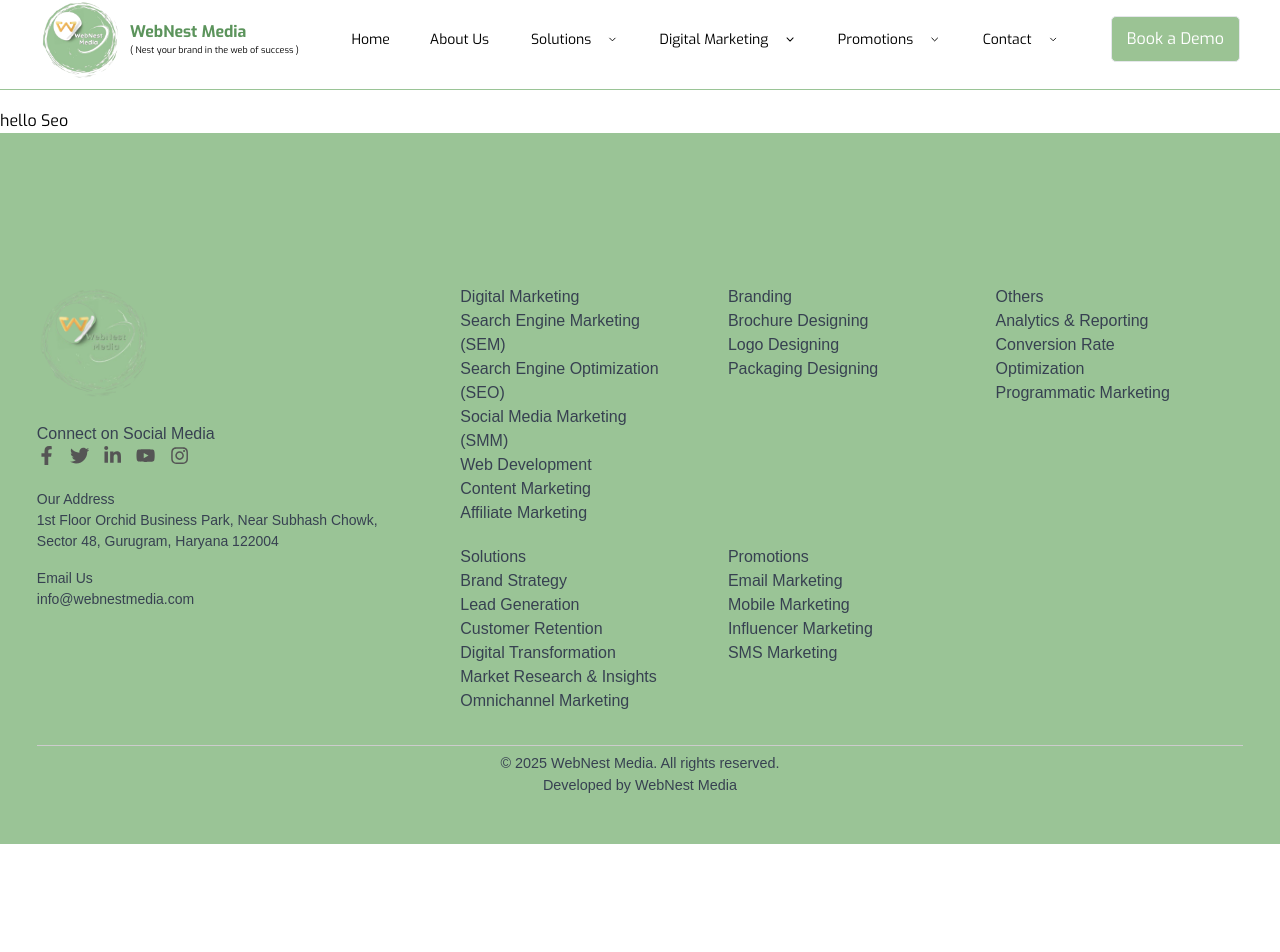
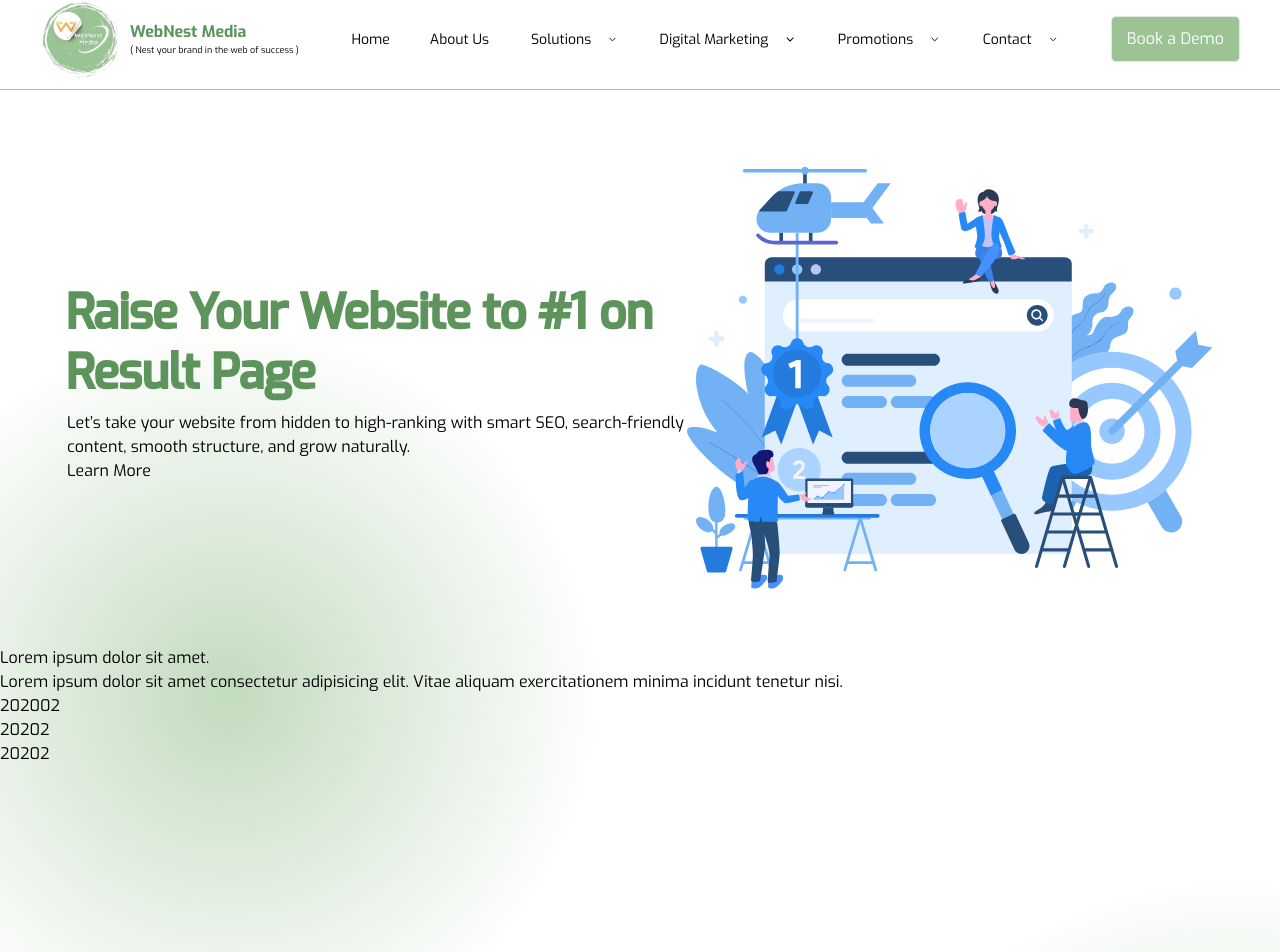
Before and after one commit to abhishek16dev/sandstone, a React (Vite) app: page /search-engine-optimization in a window 1280 px wide. Shown: the part 11-963 px from the top of the page. Before the commit the page ends 855 px from the top, so only its background shows below. Built offline with nearby package versions, Linux system fonts and the light colour scheme.

Commit message:
code added

```diff
--- a/src/pages/seo/Seo.jsx
+++ b/src/pages/seo/Seo.jsx
@@ -1,11 +1,50 @@
 import React from 'react'
-
+import './Seo.css'
+import c1_image from './resources/c1_image.svg'
 const Seo = () => {
   return (
    <div className='mt-[120px]'>
-      <p> hello Seo </p>
+      <div className="c1">
+        <div className="c1-left">
+          <h1>Raise Your Website to #1 on Result Page</h1>
+          <p>Let’s take your website from hidden to high-ranking with smart SEO, search-friendly content, smooth structure, and grow naturally.</p>
+          <button>Learn More</button>
+        </div>
+        <div className="c1-right">
+          <img src={c1_image} alt="" />
+        </div>
+      </div>
+      <div className="c2">
+        <div className="c2-inside">
+          <h2>Lorem ipsum dolor sit amet.</h2>
+          <p>Lorem ipsum dolor sit amet consectetur adipisicing elit. Vitae aliquam exercitationem minima incidunt tenetur nisi.</p>
+        </div>
+        <div className="c2-cards">
+          <p>202002</p>
+          <p>20202</p>
+          <p>20202</p>
+        </div>
+      </div>
+      <div className="c3">
+          <h2>Lorem ipsum dolor sit amet.</h2>
+          <p>Lorem ipsum dolor sit amet consectetur adipisicing elit. Minus, doloremque.</p>
+          <div className="c3-cards">
+
+          </div>
+      </div>
+      <div className="c4">
+        <div className="c4-left">
+
+        </div>
+        <div className="c4-right">
+
+        </div>
+      </div>
+      <div className="c5-form">
+
+      </div>
     </div>
   )
 }
 
-export default Seo
+export default Seo;
--- /dev/null
+++ b/src/pages/seo/seo.css
@@ -0,0 +1,26 @@
+.c1{
+    width: 1280px;
+    height: 537px;
+    margin-top: 115px;
+    display: flex;
+    flex-direction: row;
+    justify-content: center;
+    align-items: center;
+    padding: 20px;
+}
+.c1-left{
+    width: 50%;
+    p
+}
+.c1-left h1{
+  font-size: 46px !important;
+  font-weight: 500;
+  margin: 10px 0;
+  line-height: 1.3em;
+  -webkit-text-stroke: 4px;
+   color: #5C945C;
+}
+.c2{
+    width: 1280px;
+    height: 537px
+}
```
Also changed, not shown: src/pages/seo/resources/c1_image.svg (added).
